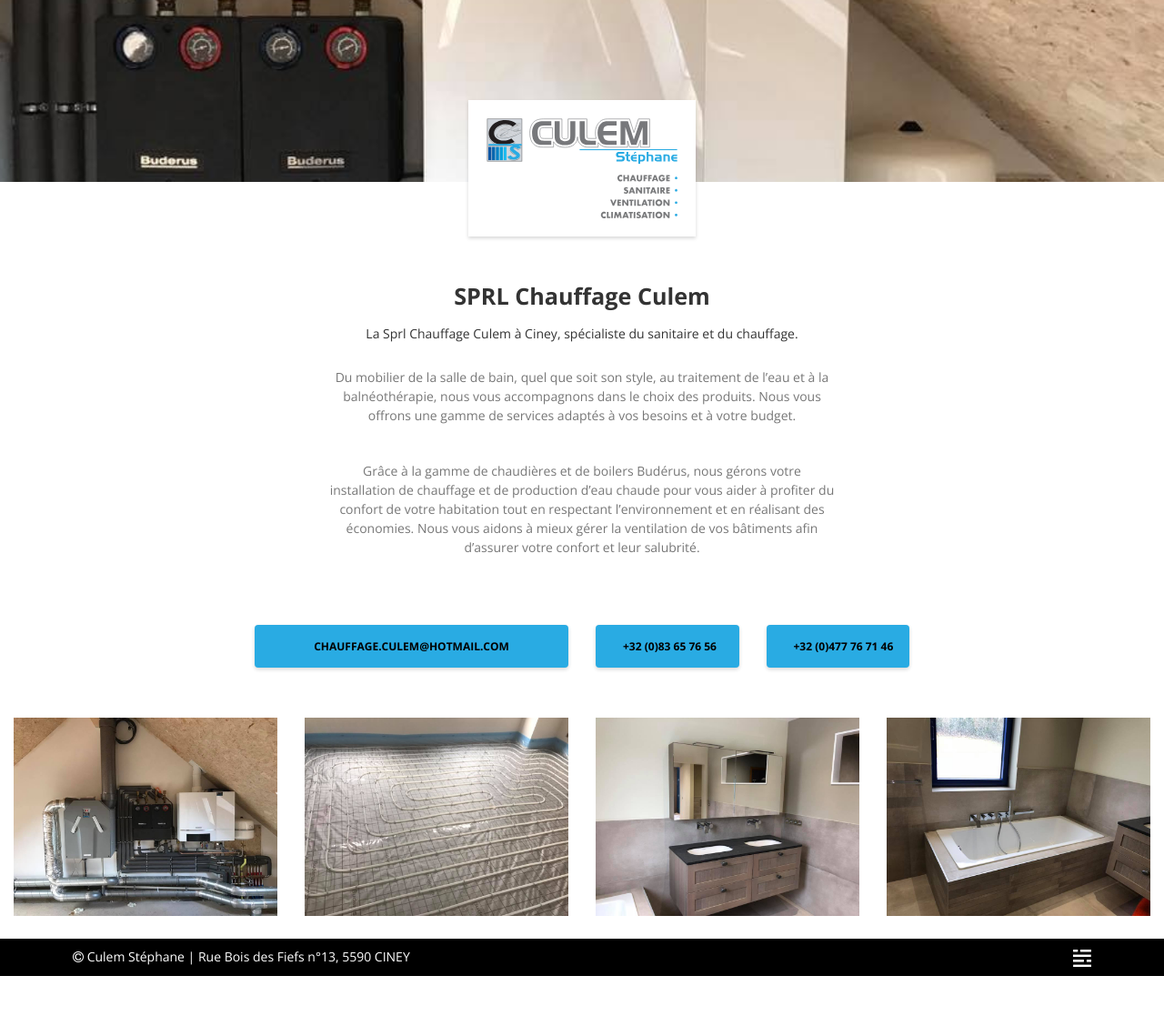
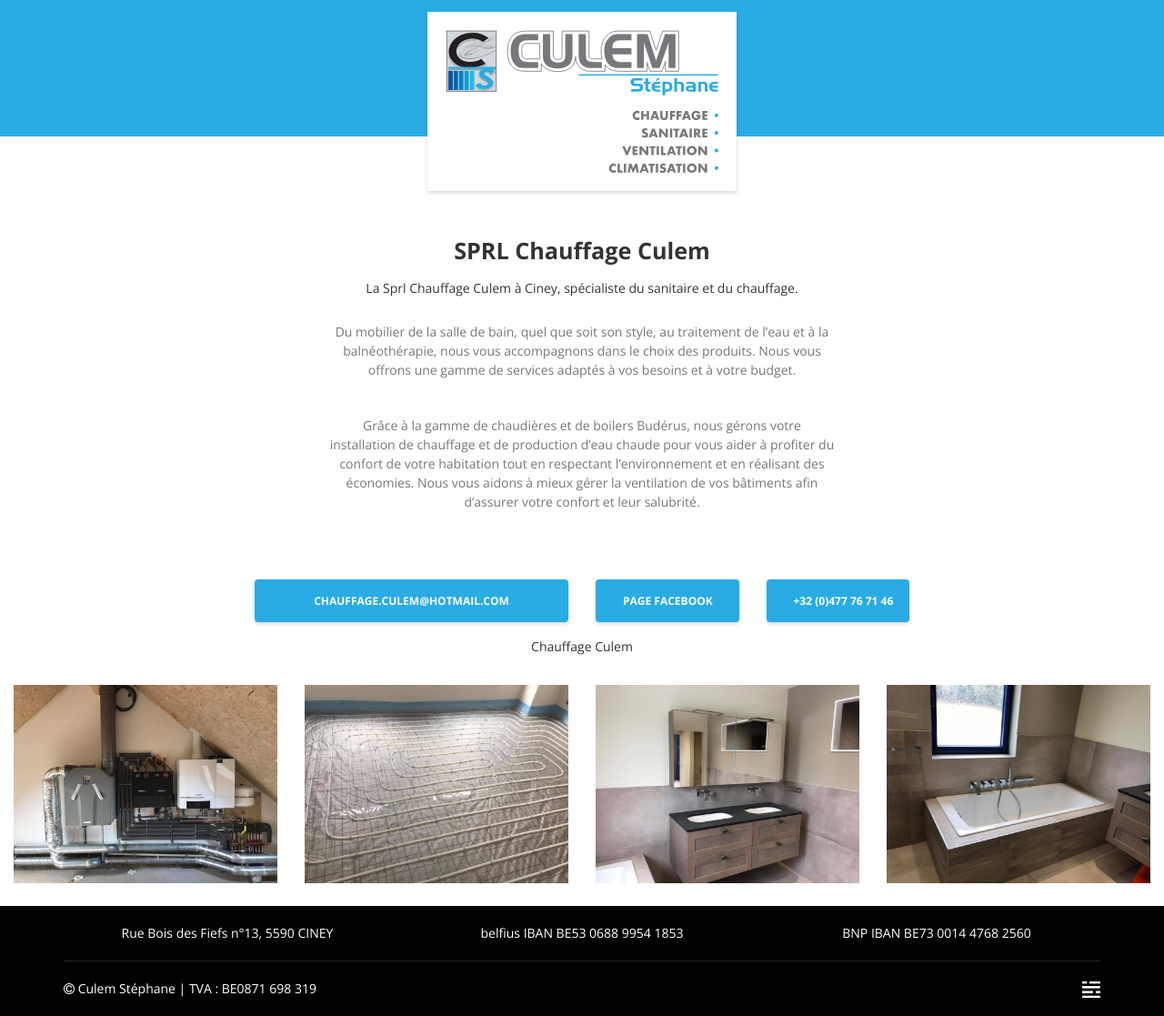
Before and after one commit to Webdigitales/culem, a website: page index.html in a window 1280 px wide. Shown: the whole page at 91% size. Before the commit the page ends 1073 px from the top, so only its background shows below. Drawn offline with nearby package versions, Linux system fonts and the light colour scheme.

Commit message:
Changes
http://odoo.webdigitales.be/web?#id=3563&view_type=form&model=project.task&action=146&menu_id=617

veiller à faire le redirect www
virer le 083 / et inserer le bouton lien page facebook
retirer la marque buderus
juste inserer son logo en header en grand
inserer un favicon
mettre des textes en bold
changer les photos par celle recu sur slack (à venir)
inserer le script facebook (en note)
mettre les coordonnées suivantes bcp plus en avant:

    BE0871 698 319
    belfius IBAN BE53 0688 9954 1853
    BNP IBAN BE73 0014 4768 2560

```diff
--- a/index.html
+++ b/index.html
@@ -13,6 +13,8 @@
   <meta name="Geography" content="Rue Bois des Fiefs n°13, 5590 CINEY">
   <meta name="keywords" content="Culem, Stéphane Culem, Ciney, chauffage, sanitaire, ventilation, salle de bain, matériel, service, Buderus, boiler, dépannage, chauffage central, générateur, radiateur, caloporteur, eau, expérience, confort, économie, Budérus">
   <meta charset="utf-8">
+
+    <link rel="icon" type="image/png" href="img/favicon.png" />
 
   <link href="https://fonts.googleapis.com/css?family=Open+Sans:400,700" rel="stylesheet">
 
@@ -99,7 +101,7 @@
                 <a href="mailto:chauffage.culem@hotmail.com" class="btn btn-primary">chauffage.culem@hotmail.com</a>
               </div>
               <div class="col-sm-3">
-                <a href="tel:+3283657656" itemprop="telephone" class="btn btn-primary">+32 (0)83 65 76 56</a>
+                <a href="https://www.facebook.com/chauffageculem/" target="_blank" itemprop="telephone" class="btn btn-primary">Page facebook</a>
               </div>
               <div class="col-sm-3">
                 <a href="tel:+32477767146" itemprop="telephone" class="btn btn-primary">+32 (0)477 76 71 46</a>
@@ -108,6 +110,11 @@
           </div>
         </div>
       </div>
+        <section class="facebook" style="text-align: center">
+            <div id="fb-root"></div>
+            <script async defer crossorigin="anonymous" src="https://connect.facebook.net/fr_FR/sdk.js#xfbml=1&version=v3.2&appId=488122227886959&autoLogAppEvents=1"></script>
+            <div class="fb-page" data-href="https://www.facebook.com/chauffageculem/" data-tabs="timeline" data-small-header="true" data-adapt-container-width="false" data-hide-cover="true" data-show-facepile="false"><blockquote cite="https://www.facebook.com/chauffageculem/" class="fb-xfbml-parse-ignore"><a href="https://www.facebook.com/chauffageculem/">Chauffage Culem</a></blockquote></div>
+        </section>
       <section class="gallery">
         <section class="gallery-content">
           <div class="container-fluid">
@@ -130,17 +137,31 @@
       </section>
     </main>
     <footer class="footer">
+        <div class="container">
+            <section style="border-bottom: 1px solid #292929; padding: 20px 0; color: #fff; margin-bottom: 20px; text-align: center;">
+                <div class="row">
+                    <div class="col-sm-4">
+                        <span>Rue Bois des Fiefs n°13, 5590 CINEY</span>
+                    </div>
+                    <div class="col-sm-4">
+                        belfius IBAN BE53 0688 9954 1853
+                    </div>
+                    <div class="col-sm-4">
+                        BNP IBAN BE73 0014 4768 2560
+                    </div>
+                </div>
+            </section>
+        </div>
       <div class="container">
         <div class="row">
           <div class="col-xs-6 col-sm-10">
-            <div class="copyright">
+            <div class="copyright" style="margin: 0;">
               <i class="fa fa-copyright" aria-hidden="true"> </i>
-              <span>Culem Stéphane | </span>
-              <span>Rue Bois des Fiefs n°13, 5590 CINEY</span>
-            </div>
+              <span>Culem Stéphane | TVA : BE0871 698 319</span>
+          </div>
           </div>
           <div class="col-xs-6 col-sm-2">
-            <div class="wdi">
+            <div class="wdi" style="margin: 0;">
               <a href="https://www.webdigitales.be/">
                 <img src="img/WDI_logo.png" alt="logo webdigitales">
               </a>
--- a/scss/style.scss
+++ b/scss/style.scss
@@ -5,8 +5,7 @@ body {
     font-family: 'Open Sans', Helvetica sans-serif;
 
     .header {
-        height: 200px;
-        background: url("../img/bg-header.jpg") center center no-repeat;
+        height: 150px;
         background-size: cover;
         background-color: $brand-primary;
 
@@ -21,7 +20,7 @@ body {
             align-items: flex-end;
 
             .img-logo {
-                max-width: 250px;
+                max-width: 340px;
                 background-color: #fff;
                 padding: 20px;
                 display: flex;
@@ -45,6 +44,7 @@ body {
         font-weight: 700;
         font-size: 12px;
         box-shadow: 0 2px 4px rgba(0,0,0, .16);
+        color: #fff;
 
         &:hover {
             color: $btn-color-hover;
@@ -151,4 +151,8 @@ body {
             flex: 1 1 100%;
         }
     }
+
+    footer.footer {
+        padding-bottom: 20px;
+    }
 }
```
Also changed, not shown: css/style.css, img/favicon.png (added), 1 other file.
